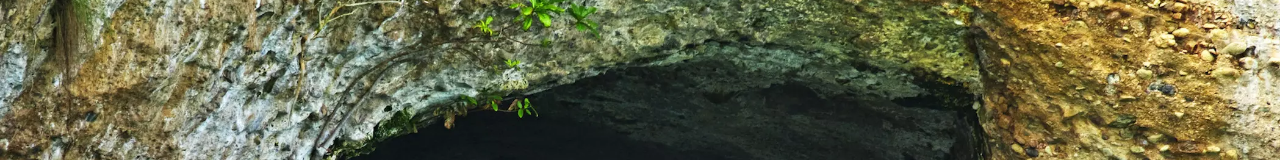
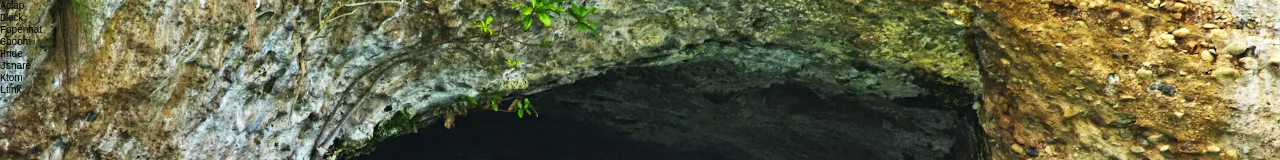
Before and after one commit to szincone/reactjs30, a React (Create React App) app in the folder 1-DrumKit/drum-kit/: page / in a window 1280 px wide. Shown: the top 160 px of the page. Built offline with nearby package versions, Linux system fonts and the light colour scheme.

Commit message:
passed keydata to keys component and used map to iterate through it

```diff
--- a/1-DrumKit/drum-kit/src/App.js
+++ b/1-DrumKit/drum-kit/src/App.js
@@ -7,10 +7,9 @@ class App extends Component {
     keyCodeData: keyCodeObj,
   };
   render() {
-    console.log("KEYCODE DATA", this.state.keyCodeData);
     return (
       <div className="app-wrapper">
-        <Keys />
+        <Keys keyData={this.state.keyCodeData} />
       </div>
     );
   }
--- a/1-DrumKit/drum-kit/src/components/keys/Keys.js
+++ b/1-DrumKit/drum-kit/src/components/keys/Keys.js
@@ -1,11 +1,17 @@
 import React from "react";
 
-export const Keys = () => {
+export const Keys = props => {
   return (
     <div className="keys-div">
-      {
-        // loop over data-key array
-      }
+      {// loop over keyCodeDataObj
+      props.keyData.map(key => {
+        return (
+          <div datakey={key.keyCode} className="key" key={key.key}>
+            <kbd>{key.key}</kbd>
+            <span className="sound">{key.sound}</span>
+          </div>
+        );
+      })}
     </div>
   );
 };
--- a/1-DrumKit/drum-kit/src/data/keyCodeData.js
+++ b/1-DrumKit/drum-kit/src/data/keyCodeData.js
@@ -1,42 +1,44 @@
-export const keyCodeObj = {
-  dataKey65: {
+export const keyCodeObj = [
+  {
     keyCode: 65,
     key: "A",
     sound: "clap",
   },
-  dataKey68: {
+  {
     keyCode: 68,
     key: "D",
     sound: "kick",
   },
-  dataKey70: {
+  {
     keyCode: 70,
     key: "F",
     sound: "openhat",
   },
-  dataKey71: {
+  {
     keyCode: 71,
     key: "G",
     sound: "boom",
   },
-  dataKey72: {
+  {
     keyCode: 72,
     key: "H",
     sound: "ride",
   },
-  dataKey74: {
+  {
     keyCode: 74,
     key: "J",
     sound: "snare",
   },
-  dataKey75: {
+  {
     keyCode: 75,
     key: "K",
     sound: "tom",
   },
-  dataKey76: {
+  {
     keyCode: 76,
     key: "L",
     sound: "tink",
   },
-};
+];
+
+console.log(keyCodeObj);
```
